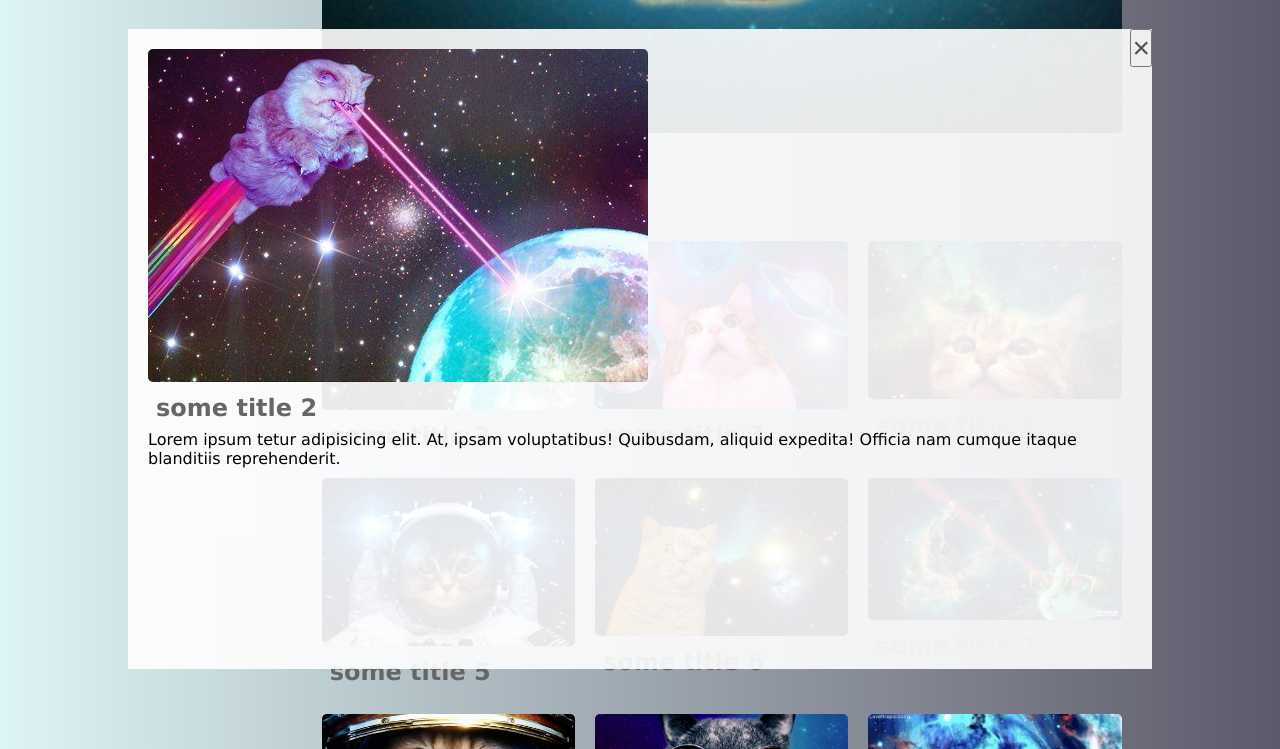
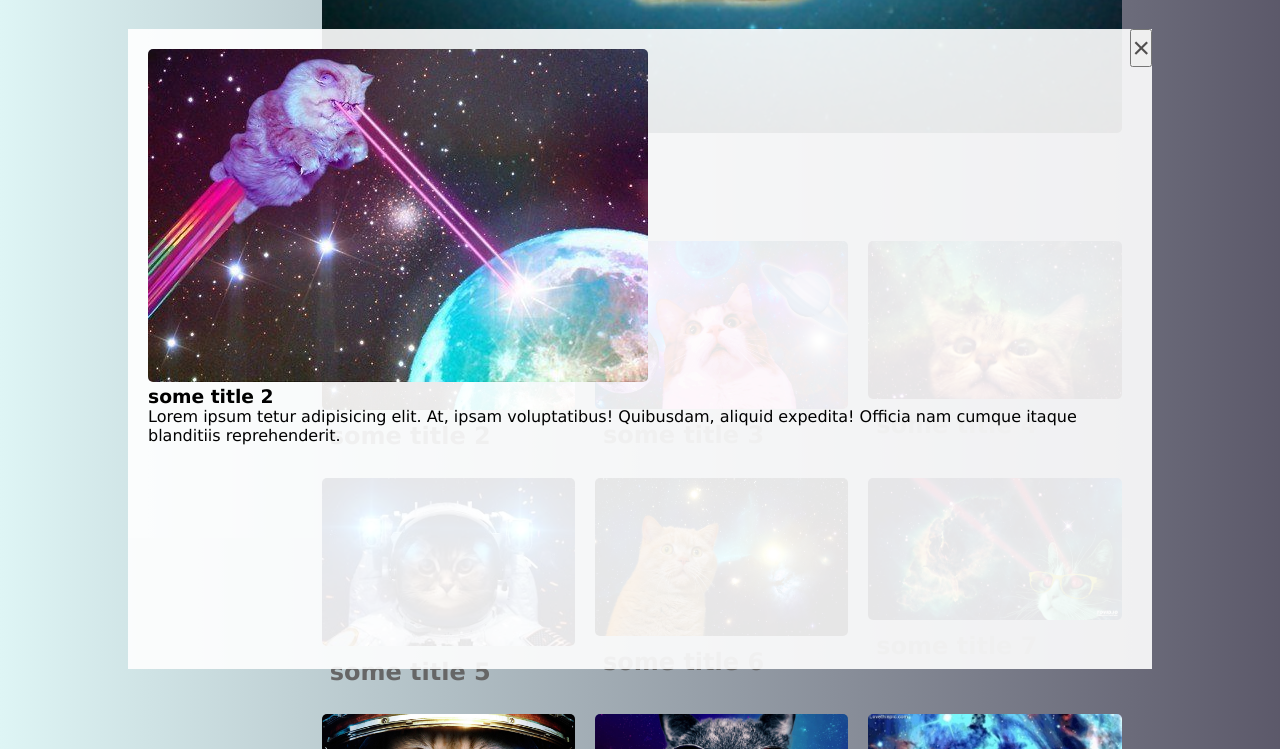
Before and after one commit to ZenVega/ZK-POWER-PAGE, a plain HTML site: page index.html in a window 1280 px wide. Both pictures are taken after a click on the element "some title 2". Shown: the part 494-1243 px from the top of the page. Drawn offline with nearby package versions, Linux system fonts and the light colour scheme.

Commit message:
progress

```diff
--- a/index.html
+++ b/index.html
@@ -28,6 +28,11 @@
         <div id="projects"></div>
         <div id="modal">
           <button id="closeBtn">&times;</button>
+          <div id="modalContent">
+            <div class="modalContentImages"></div>
+            <h3></h3>
+            <p></p>
+          </div>
         </div>
         </div>
       </main>
--- a/ressourcen/modal.js
+++ b/ressourcen/modal.js
@@ -1,39 +1,31 @@
 const modal = document.getElementById("modal");
 const closeBtn = document.getElementById('closeBtn');
 
-export const openModal = (t) => {
-    console.log(t);
-    insideModal(t)
-    modal.style.display = "block";
+export const openModal = (data) => {
+  insideModal(data);
+  modal.style.display = "block";
 }
 
 const closeModal = () => {
-    modal.style.display = "none";
+  modal.style.display = "none";
 }
 
 closeBtn.addEventListener("click", closeModal);
 
 //generate individual content for each project modal
-export let insideModal = (projectContent) => {
-    if(document.getElementById('modalContent')){
-        document.getElementById('modalContent').remove();}
-    console.log(projectContent);
-    let modalContent = document.createElement('div');
-    modalContent.id = 'modalContent';
-    let project = projectContent.value;
-        let pic = [];
-        for (let i=0; i < project.images.length; i++){
-            pic[i] = document.createElement('img');
-            pic[i].src = project.images[i].src;
-            modalContent.appendChild(pic[i]);
-        }
+export const insideModal = data => {
+  const content = document.getElementById('modalContent')
+  const images = content.querySelector('.modalContentImages')
 
-    let title = document.createElement('h2');
-    title.innerHTML = project.title;
-    let description = document.createElement('p');
-    description.innerHTML = project.description;
-    modalContent.appendChild(title);
-    modalContent.appendChild(description);
+  images.innerHTML = "";
 
-    modal.appendChild(modalContent);
+  content.querySelector('h3').innerHTML = data.title;
+  content.querySelector('p').innerHTML = data.description;
+
+  for (let i=0; i < data.images.length; i++) {
+    let pic;
+    pic = document.createElement('img');
+    pic.src = data.images[i].src;
+    images.appendChild(pic);
+  }
 }
--- a/ressourcen/projects.js
+++ b/ressourcen/projects.js
@@ -9,7 +9,6 @@ const loadProjects = async(url) => {
 const renderProjects = content => {
 
   //get number of projects / create project array
-  console.log(content);
   let numberOfProjects = content.projects.length;
   let projects = [];
   for(let i=1; i < numberOfProjects+1; i++){
@@ -18,9 +17,7 @@ const renderProjects = content => {
 
   //pick random project and put it up front
   let randomProject = Math.floor(Math.random() *numberOfProjects);
-  console.log(randomProject);
   let chosenOne = projects.slice(randomProject, 1);
-  console.log(chosenOne);
   // add titles and pics to main
 
   let newProject = (num) => {
@@ -31,20 +28,18 @@ const renderProjects = content => {
     let img = document.createElement('img');
     img.src = 'ressourcen/img/spacecat' + num + '.jpg';
 
-
     //Sets the first chosen Project as main preview
     if(firstPic) {
       project.className = 'project mainPro'
       firstPic = false;
     }
 
-      project.id = num;
-      //Project specific content from JSON file as *.value to pass it to modal.js
-      project.value = content.projects[num-1];
-
+    project.id = num;
+    //Project specific content from JSON file as *.value to pass it to modal.js
+    project.value = content.projects[num-1];
 
     project.appendChild(img);
-    project.addEventListener("click", function(e){openModal(e.currentTarget)});
+    project.addEventListener("click", function() { openModal(content.projects[num-1]) });
 
     let title = document.createElement('h2');
     title.innerHTML = content.projects[num -1].title;
```
Also changed, not shown: projects.json (indentation only).
